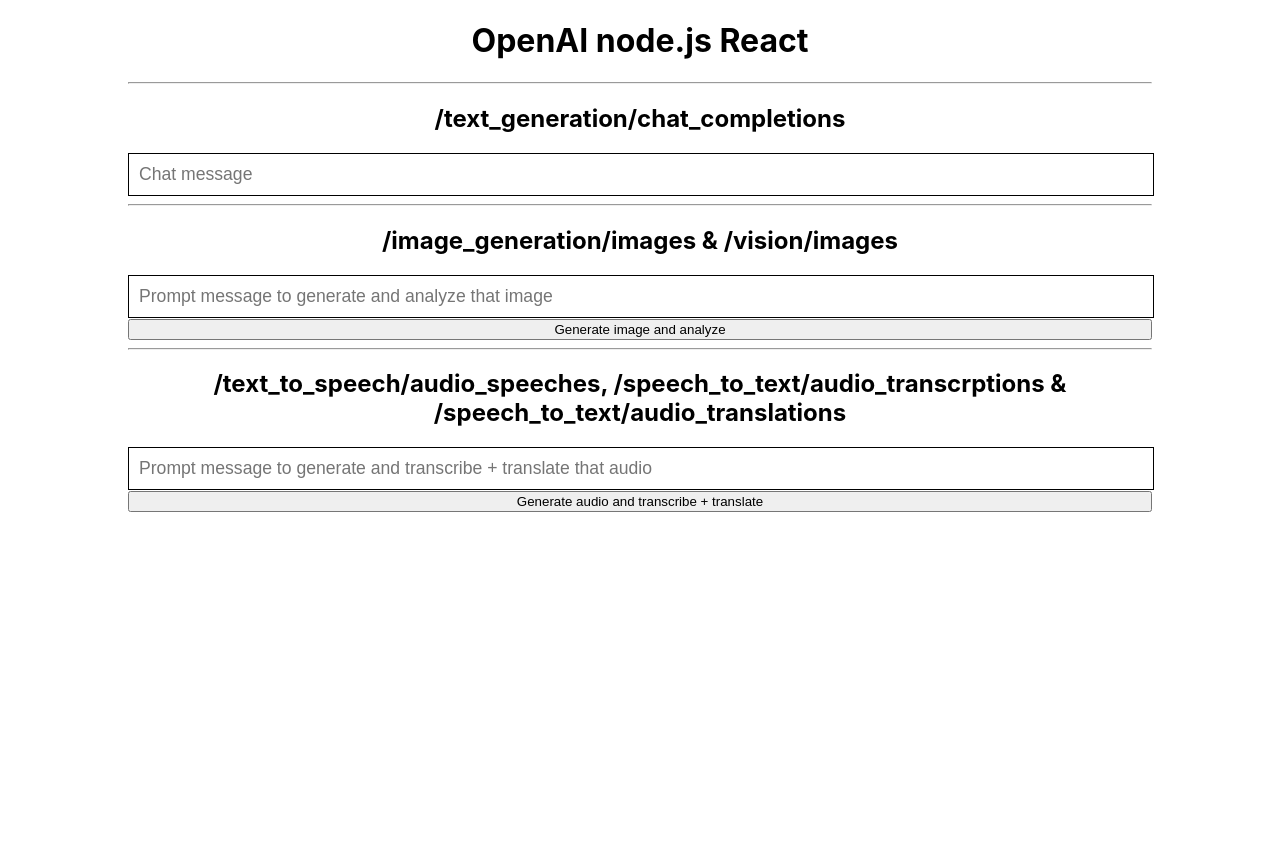
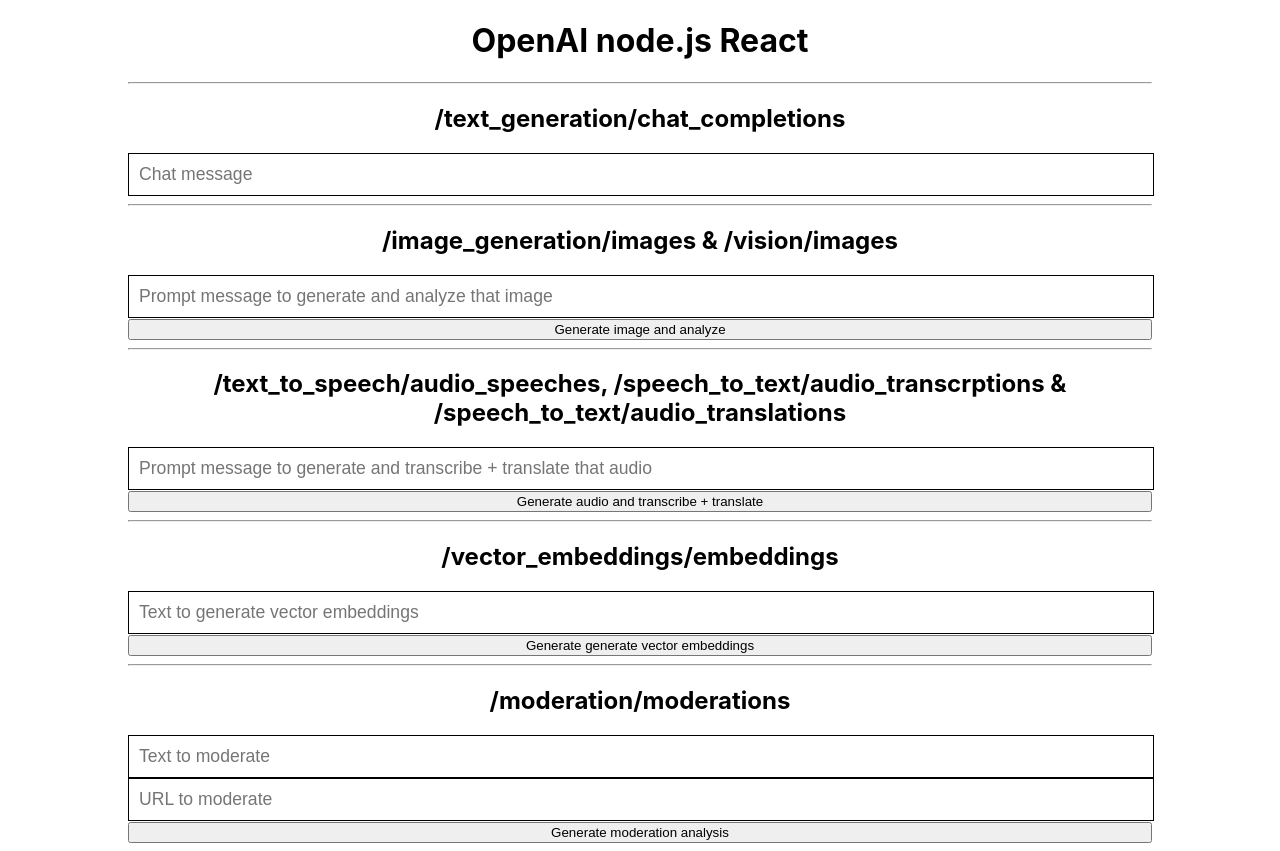
Before and after one commit to imsheth/openai-nodejs, a React (Create React App) app in the folder react-app/: page / in a window 1280 px wide. Before the commit the page ends 800 px from the top, so only its background shows below. Built offline with nearby package versions, Linux system fonts and the light colour scheme.

Commit message:
Adds: /vector_embeddings/embeddings, /moderation/moderations to FE

```diff
--- a/react-app/src/App.js
+++ b/react-app/src/App.js
@@ -14,6 +14,70 @@
   const [audioGenerated, setAudioGenerated] = useState(false);
   const [audioTranscription, setAudioTranscription] = useState("");
   const [audioTranslation, setAudioTranslation] = useState("");
+
+  const [vectorEmbeddings, setVectorEmbeddings] = useState("");
+  const [generatedVectorEmbedding, setGeneratedVectorEmbedding] = useState("");
+
+  const [moderationText, setModerationText] = useState("");
+  const [moderationURL, setModerationURL] = useState("");
+  const [moderationResult, setModerationResult] = useState(null);
+
+  const performModeration = async (e, inputText, inputURL) => {
+    e.preventDefault();
+
+    try {
+      const request1 = {
+        method: "POST",
+        headers: {
+          "Content-Type": "application/json",
+        },
+        body: JSON.stringify({
+          input_text: inputText,
+          input_url: inputURL,
+        }),
+      };
+
+      const moderationAnalysis = await fetch(
+        `http://localhost:8080/moderation/moderations`,
+        request1
+      );
+      const data1 = await moderationAnalysis.json();
+
+      if (data1.output.moderationAnalysis) {
+        setModerationResult(data1.output.moderationAnalysis);
+      }
+    } catch (error) {
+      console.log(error);
+    }
+  };
+
+  const generateEmbedding = async (e, inputText) => {
+    e.preventDefault();
+
+    try {
+      const request1 = {
+        method: "POST",
+        headers: {
+          "Content-Type": "application/json",
+        },
+        body: JSON.stringify({
+          input_text: inputText,
+        }),
+      };
+
+      const generatedEmbedding = await fetch(
+        `http://localhost:8080/vector_embeddings/embeddings`,
+        request1
+      );
+      const data1 = await generatedEmbedding.json();
+
+      if (data1.output.embeddedVector) {
+        setGeneratedVectorEmbedding(data1.output.embeddedVector.join(", "));
+      }
+    } catch (error) {
+      console.log(error);
+    }
+  };
 
   const generateAndAnalyzeAudio = async (e, inputText) => {
     e.preventDefault();
@@ -254,6 +318,72 @@
           </p>
         )}
       </section>
+
+      <hr />
+
+      <section>
+        <h2>
+          /vector_embeddings/embeddings
+        </h2>
+
+        <input
+          type="text"
+          name="vectorText"
+          value={vectorEmbeddings}
+          placeholder="Text to generate vector embeddings"
+          onChange={(e) => setVectorEmbeddings(e.target.value)}
+        />
+        <button
+          style={{ width: "100%" }}
+          onClick={(e) => generateEmbedding(e, vectorEmbeddings)}
+        >
+          Generate generate vector embeddings
+        </button>
+        {generatedVectorEmbedding && generatedVectorEmbedding.length > 0 && (
+          <p>
+            <span>Generated vector embedding - {generatedVectorEmbedding}</span>
+          </p>
+        )}
+      </section>
+
+      <hr />
+
+      <section>
+        <h2>
+          /moderation/moderations
+        </h2>
+
+        <input
+          type="text"
+          name="moderationText"
+          value={moderationText}
+          placeholder="Text to moderate"
+          onChange={(e) => setModerationText(e.target.value)}
+        />
+        <input
+          type="text"
+          name="moderationURL"
+          value={moderationURL}
+          placeholder="URL to moderate"
+          onChange={(e) => setModerationURL(e.target.value)}
+        />
+        <button
+          style={{ width: "100%" }}
+          onClick={(e) => performModeration(e, moderationText, moderationURL)}
+        >
+          Generate moderation analysis
+        </button>
+        {moderationResult && moderationResult.length > 0 && (
+          <p>
+            <span>Generated moderation - content to be flagged - {moderationResult[0].flagged.toString()}</span><br /><br />
+            <span>Generated moderation - content analysis categories -</span><br /><br />
+            {Object.entries(moderationResult[0].categories).map(([key, value]) => (<div>{`${key}: ${value}`}</div>))}
+            <span>Generated moderation - content analysis scores -</span><br /><br />
+            {Object.entries(moderationResult[0].category_scores).map(([key, value]) => (<div>{`${key}: ${value}`}</div>))}
+          </p>
+        )}
+      </section>
+
     </main>
   );
 }
```
